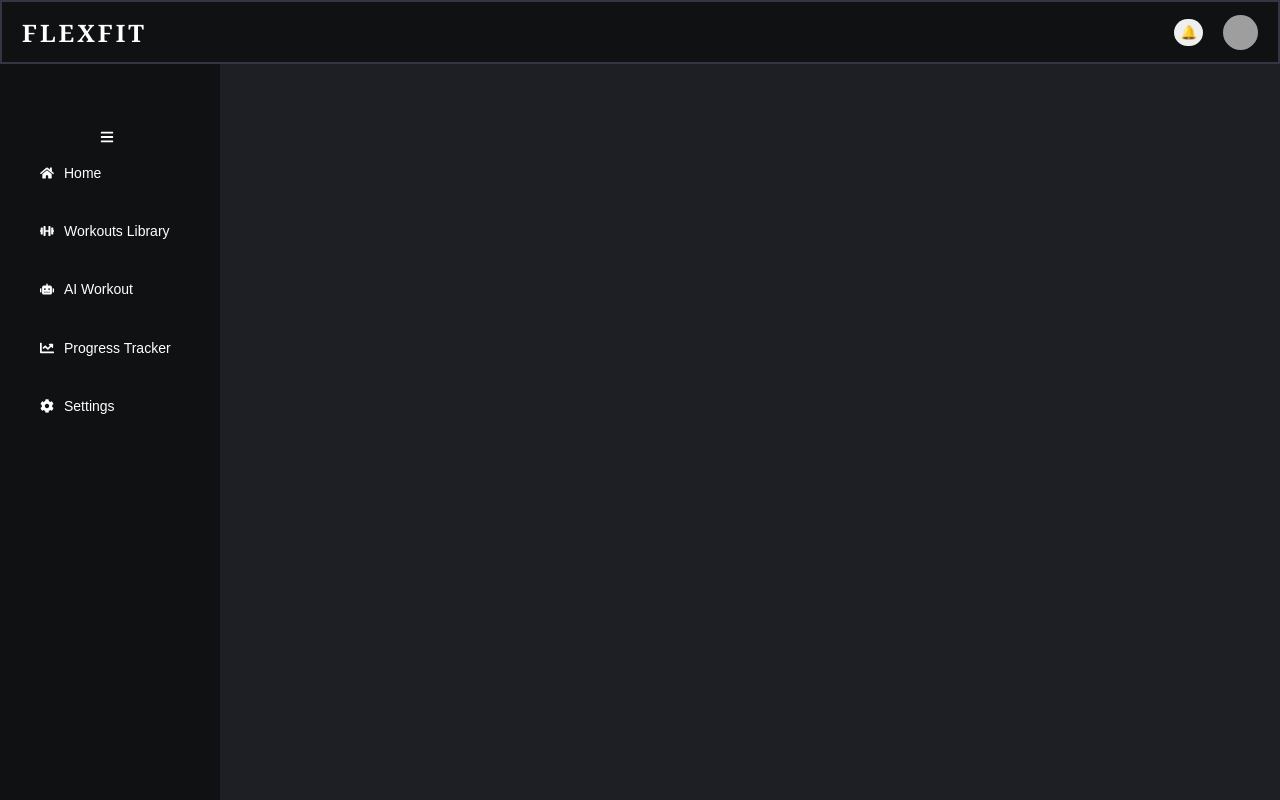
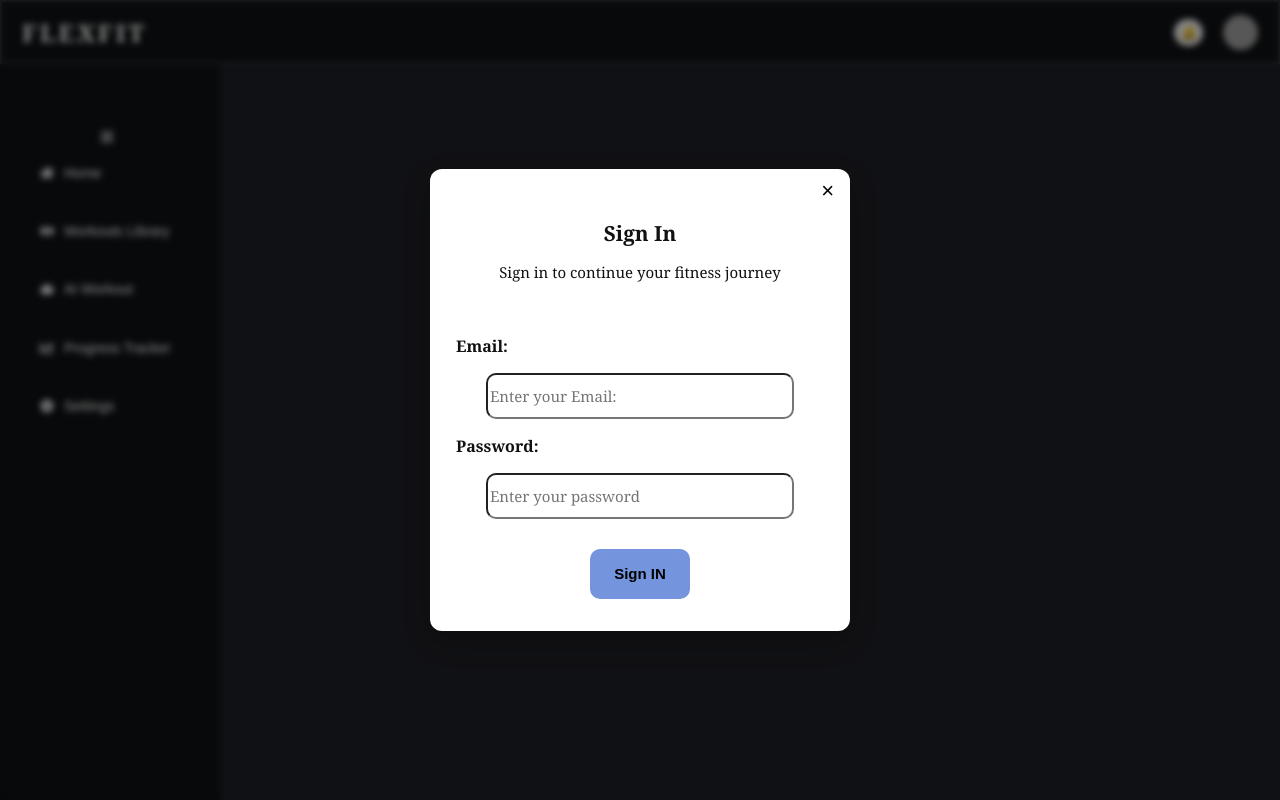
Before and after one commit to imranx245624/flexfit_project_main, a React (Create React App) app: page /signin in a window 1280 px wide. Built offline with nearby package versions, Linux system fonts and the light colour scheme; grey boxes are pictures that could not be loaded.

Commit message:
sign in page added with the pop up animation at website opening time

```diff
--- a/src/App.js
+++ b/src/App.js
@@ -1,34 +1,42 @@
 // src/App.js
-import React, { useState } from "react";
+import React, { useState,useEffect } from "react";
 import {FaHome, FaChartLine, FaDumbbell, FaCog, FaClipboardList,  FaBars,FaVideo} from  "react-icons/fa";// icons for different button
 import { GiWeightLiftingUp } from "react-icons/gi";
 
-
-//import logo from './logo.svg';
-import './App.css';
-import './HomeContent.css';
-import NavBar from "./NavBar.jsx";
-import Sidebar from "./SideBar.jsx";
 import {BrowserRouter as Router ,Routes ,Route, Link} from 'react-router-dom';
 // for this we have install 'react-router-dom' using command "npm install react-router-dom"
 //importing different pages
 
+//pages src->
+import './App.css';
+import './SignIN_Popup.css';
+import './HomeContent.css';
+import NavBar from "./NavBar.jsx";
+import Sidebar from "./SideBar.jsx";
+
+//pages src->workout_pages
 import HWorkout from "./workout_pages/HomeWorkout.jsx";
 import GWorkout from "./workout_pages/GymWorkout.jsx";
 import Workouts from "./sidebar_pages/Workout_library.jsx";
 import Plans from "./sidebar_pages/My_Plans.jsx";
 import Progress from "./sidebar_pages/Progress_tracker.jsx";
 import Settings from "./sidebar_pages/Setting.jsx";
+import SignIn from "./workout_pages/SignIn.jsx";
 
 import AIWorkout from "./workout_pages/AIWorkout.jsx";
 
-
-
-
-
-
 function App() {
   const [open, setOpen] = useState(true);
+  const [showSignIn, setShowSignIn] = useState(false);
+
+useEffect(() => {
+  const timer = setTimeout(() => {
+    setShowSignIn(true);
+  }, 2000); // 2 seconds delay
+
+  return () => clearTimeout(timer);
+}, []);
+
 
 function HomeContent(){
 
@@ -102,6 +110,15 @@ all in one place.
         </Routes>
 
       </main>
+      {showSignIn && (
+        //popup css use here
+        <div className="popup-overlay">
+          <div className="popup-box">
+            <button className="close-btn" onClick={() => setShowSignIn(false)}>×</button>
+            <SignIn />
+          </div>
+        </div>
+      )}
     </Router>
 
   );
--- /dev/null
+++ b/src/SignIN_Popup.css
@@ -0,0 +1,45 @@
+/* popup styles (put at end of App.css or new file) */
+.popup-overlay{
+  position: fixed;
+  inset: 0;               /* top:0; right:0; bottom:0; left:0 */
+  background: rgba(0,0,0,0.45);
+  backdrop-filter: blur(3px);
+  display: flex;
+  justify-content: center;
+  align-items: center;
+  z-index: 9999;         /* very high so it's above navbar/sidebar */
+  animation: fadeIn 200ms ease;
+}
+
+.popup-box{
+  width: 100%;
+  width: 380px;
+  background: #ffffff;
+  border-radius: 12px;
+  padding: 20px;
+  box-shadow: 0 10px 30px rgba(0,0,0,0.25);
+  position: relative;
+  z-index: 10000;
+  transform-origin: center;
+  animation: popIn 200ms ease;
+}
+
+/* close button */
+.close-btn{
+  position: absolute;
+  top: 8px;
+  right: 10px;
+  background: transparent;
+  border: none;
+  font-size: 22px;
+  cursor: pointer;
+}
+
+/* small animations */
+@keyframes popIn {
+  from { transform: scale(0.95); opacity: 0; }
+  to   { transform: scale(1);    opacity: 1; }
+}
+@keyframes fadeIn {
+  from { opacity: 0; } to { opacity: 1; }
+}
--- a/src/components/VideoCard.jsx
+++ b/src/components/VideoCard.jsx
@@ -23,7 +23,7 @@ const VideoCard = ({ videoSrc, buttonLabel, navigateTo }) => {
         <video
           ref={videoRef}
           src={videoSrc}
-
+          controls
           muted
           loop
           className="video-element"
--- /dev/null
+++ b/src/workout_pages/SignIn.css
@@ -0,0 +1,50 @@
+/* src/workout_pages/SignIn.css */
+.sign-in-wrapper{
+  padding: 12px 6px;
+  text-align: center;
+  color: #111;
+}
+
+/* smaller demo layout so popup content fits nicely */
+.sign-in-wrapper h2{
+font-family: Georgia, 'Times New Roman', Times, serif;
+  margin-bottom: 8px;
+  font-size: 1.3rem;
+}
+.para1{
+font-size: 15px;
+}
+.credential{
+    text-align:left;
+    font-weight: bold;
+}
+.Email_textbox{
+    font-size: 15px;
+    font-family: Georgia, 'Times New Roman', Times, serif;
+    width: 300px;
+    height: 40px;
+    border-radius: 10px;
+}
+.Pass_textbox{
+    font-family: Georgia, 'Times New Roman', Times, serif;
+    font-size: 15px;
+    width: 300px;
+    height: 40px;
+    border-radius: 10px;
+}
+.signIN_button{
+    font-size: 15px;
+    font-weight: bold;
+    border: none;
+    margin-top: 30px;
+    width: 100px;
+    height: 50px;
+    border-radius: 10px;
+    /* background:linear-gradient(90deg, rgb(117, 148, 222),rgb(0, 83, 86)); */
+    background: rgb(117, 148, 222);
+    transition: transform 0.2s ease-in-out;
+}
+.signIN_button:hover{
+    transform: scale(1.08) translateY(-5px);
+    background: rgb(0, 83, 86);
+}
--- a/src/workout_pages/SignIn.jsx
+++ b/src/workout_pages/SignIn.jsx
@@ -1,100 +1,26 @@
-"use client"
+import React from "react";
+import "./SignIn.css";
 
-import { useState } from "react"
-import { Link } from "react-router-dom"
-import "../App.css"
-
-export default function SignIn() {
-  const [email, setEmail] = useState("")
-  const [password, setPassword] = useState("")
-  const [rememberMe, setRememberMe] = useState(false)
-
-  const handleSubmit = (e) => {
-    e.preventDefault()
-    console.log("Sign In:", { email, password, rememberMe })
-  }
-
+function SignIn() {
   return (
-    <div className="signin-container">
-      <div className="signin-logo">
-        <h1>
-          <span className="signin-logo-emoji">💪</span> FLEXFIT
-        </h1>
+    <div className="sign-in-wrapper">
+      <header>
+      <h2>Sign In</h2>
+      <p className="para1"> Sign in to continue your fitness  journey </p>
+      </header>
+      <br/>
+      <div >
+      <p className="credential" > Email: </p>
+      <input className="Email_textbox" type="email" placeholder="Enter your Email: "/>
+      <p className="credential">Password: </p>
+      <input className="Pass_textbox" type="password" placeholder="Enter your password"/>
+      </div>
+      <div>
+        <button className="signIN_button"> Sign IN</button>
       </div>
 
-      <div className="signin-main">
-        <div className="signin-card">
-          <h2 className="signin-title">Welcome Back to FLEXFIT</h2>
-          <p className="signin-subtitle">Sign in to continue your fitness journey</p>
-
-          <form onSubmit={handleSubmit} className="signin-form">
-            <div className="signin-field">
-              <label htmlFor="email" className="signin-label">
-                Email
-              </label>
-              <input
-                id="email"
-                type="email"
-                placeholder="your@email.com"
-                value={email}
-                onChange={(e) => setEmail(e.target.value)}
-                className="signin-input"
-                required
-              />
-            </div>
-
-            <div className="signin-field">
-              <label htmlFor="password" className="signin-label">
-                Password
-              </label>
-              <inputs
-                id="password"
-                type="password"
-                placeholder="••••••••"
-                value={password}
-                onChange={(e) => setPassword(e.target.value)}
-                className="signin-input"
-                required
-              />
-            </div>
-
-            <div className="signin-checkbox-wrapper">
-              <input
-                id="remember"
-                type="checkbox"
-                checked={rememberMe}
-                onChange={(e) => setRememberMe(e.target.checked)}
-                className="signin-checkbox"
-              />
-              <label htmlFor="remember" className="signin-checkbox-label">
-                Remember me
-              </label>
-            </div>
-
-            <button type="submit" className="signin-button">
-              Sign In
-            </button>
-          </form>
-
-          <div className="signin-forgot">
-            <Link to="#" className="signin-forgot">
-              Forgot Password?
-            </Link>
-          </div>
-
-          <div className="signin-divider">
-            <p className="signin-signup-text">
-              Don't have an account?{" "}
-              <Link to="/signup" className="signin-signup-link">
-                Sign Up
-              </Link>
-            </p>
-          </div>
-        </div>
-
-        <div className="signin-decor-1"></div>
-        <div className="signin-decor-2"></div>
-      </div>
+      {/* Add your form fields later */}
     </div>
-  )
+  );
 }
+export default SignIn;
```
